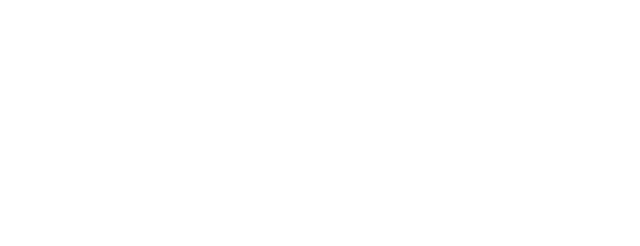
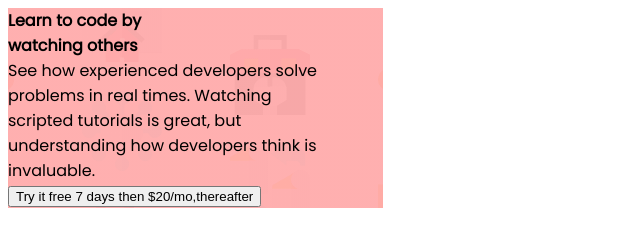
Before and after one commit to Muzammil-18/Sample-Project, a website: page signup form/index.html in a window 1280 px wide. Shown: the whole page, without its empty margins (0-640 px from the left). Drawn offline with Linux system fonts and the light colour scheme.

Commit message:
check out

```diff
--- a/signup form/index.html
+++ b/signup form/index.html
@@ -1,17 +1,27 @@
 <!DOCTYPE html>
 <html lang="en">
+
 <head>
   <meta charset="UTF-8">
-  <meta name="viewport" content="width=device-width, initial-scale=1.0"> <!-- displays site properly based on user's device -->
+  <meta name="viewport" content="width=device-width, initial-scale=1.0">
+  <!-- displays site properly based on user's device -->
 
   <link rel="icon" type="image/png" sizes="32x32" href="./images/favicon-32x32.png">
 
   <title>Frontend Mentor | Intro component with sign up form</title>
+  <link rel="stylesheet" href="styles.css">
+  <link rel="stylesheet" href="https://fonts.googleapis.com/css?family=Poppins">
+</head>
 
-  <!-- Feel free to remove these styles or customise in your own stylesheet 👍 -->
-    <link rel="stylesheet" href="styles.css">
-</head>
 <body>
-    <div class="h-screen background-mobile"></div>
+  <div class="  h-screen  mx-auto width  background-mobile">
+    <div class="flex flex-col p-4 justify-center items-center ">
+      <div class="text-2xl font fontweight700 text-white mt-12 ">Learn to code by <br> watching others</div>
+      <div class="font fontweight500 text-white px-2  mt-7">See how experienced developers solve <br> problems in real times.
+        Watching <br> scripted tutorials is great, but <br> understanding how developers think is <br> invaluable.</div>
+        <div class="font fontweight400 bg-blue "> <button>Try it free 7 days then $20/mo,thereafter</button></div>
+    </div>
+  </div>
 </body>
+
 </html>
--- a/signup form/styles.css
+++ b/signup form/styles.css
@@ -3,6 +3,25 @@
 @tailwind utilities;
 
 
+.width{
+    width: 375px;
+}
+.font{
+    font-family: "poppins",Arial, Helvetica, sans-serif;
+
+}
+.fontweight700{
+    font-weight: 700;
+}
+.fontweight600{
+    font-weight: 600;
+}
+.fontweight500{
+    font-weight: 500;
+}
+.fontweight400{
+    font-weight: 00;
+}
 .Red{
     color: hsl(0, 100%, 74%);
 }
```
